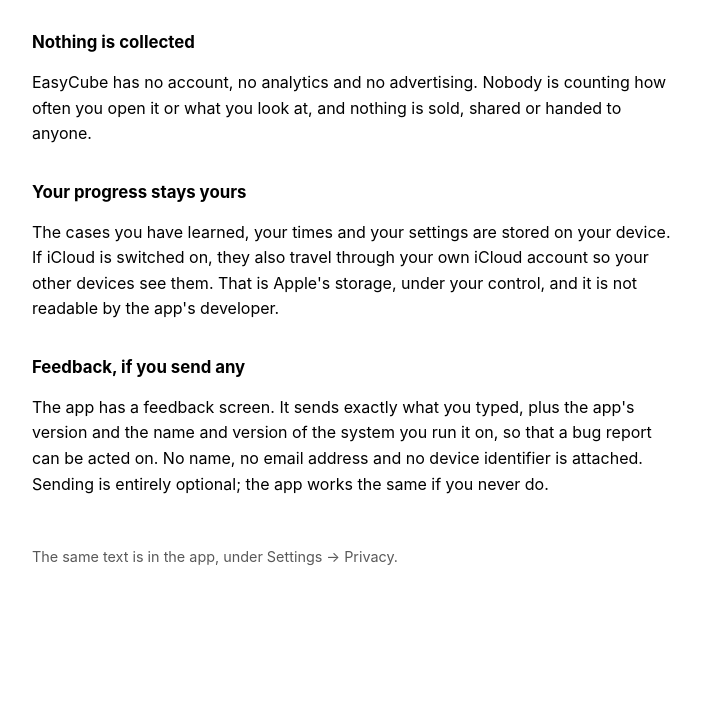
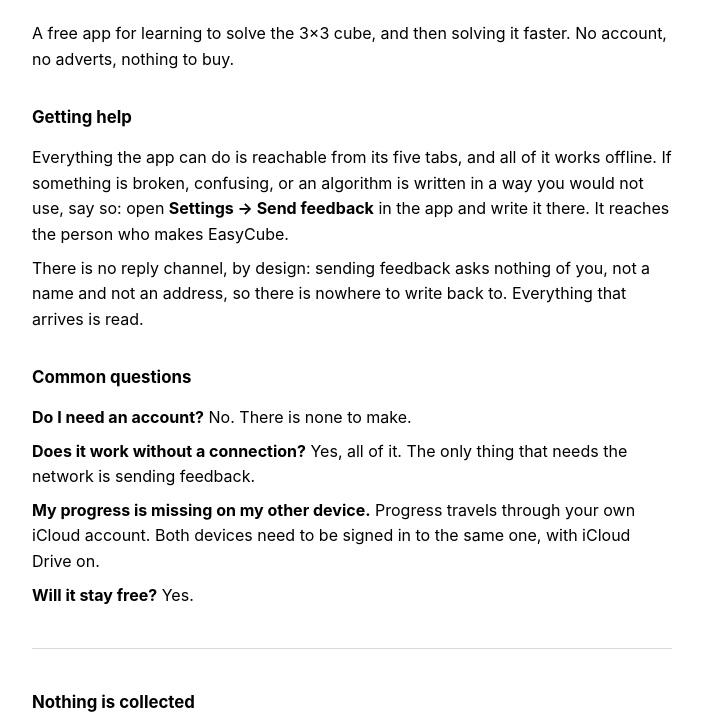
Before and after one commit to easycube-app/easycube-app.github.io, a plain HTML site: page index.html in a window 1280 px wide. Shown: the part 128-855 px from the top of the page, without its empty margins (288-991 px from the left). Before the commit the page ends 800 px from the top, so only its background shows below. Drawn offline with Linux system fonts and the light colour scheme.

Commit message:
The support link had nowhere to send anyone
App Store Connect asks for a support URL as well as a privacy one, and the
reviewer opens it. This page answered neither question: it only said what the
app does not collect. It now opens with how to get help and four questions
people actually ask, and keeps the three privacy sections below a rule.

Still no email address on it. The feedback screen in the app is the channel.

```diff
--- a/index.html
+++ b/index.html
@@ -3,7 +3,7 @@
 <head>
 <meta charset="utf-8">
 <meta name="viewport" content="width=device-width, initial-scale=1">
-<title>EasyCube — Privacy</title>
+<title>EasyCube — Support and Privacy</title>
 <style>
   :root { color-scheme: light dark; }
   body {
@@ -14,13 +14,39 @@
   h2 { font-size: 1.05rem; margin-top: 2rem; }
   p { margin: .5rem 0; }
   .updated { opacity: .65; font-size: .9rem; margin-top: 0; }
+  .lede { margin-top: 1.5rem; }
+  hr { border: 0; border-top: 1px solid; opacity: .15; margin: 2.5rem 0; }
   footer { margin-top: 3rem; font-size: .9rem; opacity: .65; }
 </style>
 </head>
 <body>
 
-<h1>EasyCube — Privacy</h1>
+<h1>EasyCube</h1>
 <p class="updated">Last updated 13 September 2026</p>
+
+<p class="lede">A free app for learning to solve the 3&times;3 cube, and then
+solving it faster. No account, no adverts, nothing to buy.</p>
+
+<h2>Getting help</h2>
+<p>Everything the app can do is reachable from its five tabs, and all of it
+works offline. If something is broken, confusing, or an algorithm is written in
+a way you would not use, say so: open <strong>Settings &rarr; Send
+feedback</strong> in the app and write it there. It reaches the person who makes
+EasyCube.</p>
+<p>There is no reply channel, by design: sending feedback asks nothing of you,
+not a name and not an address, so there is nowhere to write back to. Everything
+that arrives is read.</p>
+
+<h2>Common questions</h2>
+<p><strong>Do I need an account?</strong> No. There is none to make.</p>
+<p><strong>Does it work without a connection?</strong> Yes, all of it. The only
+thing that needs the network is sending feedback.</p>
+<p><strong>My progress is missing on my other device.</strong> Progress travels
+through your own iCloud account. Both devices need to be signed in to the same
+one, with iCloud Drive on.</p>
+<p><strong>Will it stay free?</strong> Yes.</p>
+
+<hr>
 
 <h2>Nothing is collected</h2>
 <p>EasyCube has no account, no analytics and no advertising. Nobody is counting
@@ -40,7 +66,8 @@
 is attached. Sending is entirely optional; the app works the same if you never
 do.</p>
 
-<footer>The same text is in the app, under Settings → Privacy.</footer>
+<footer>The three sections above are also in the app, under Settings &rarr;
+Privacy.</footer>
 
 </body>
 </html>
```
